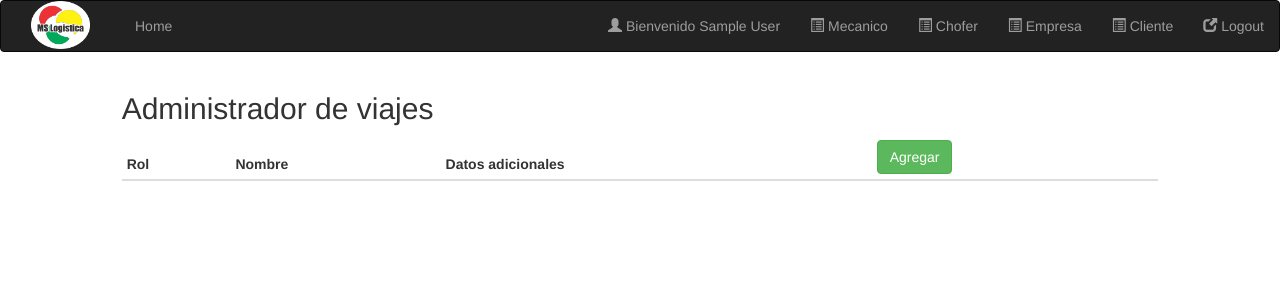
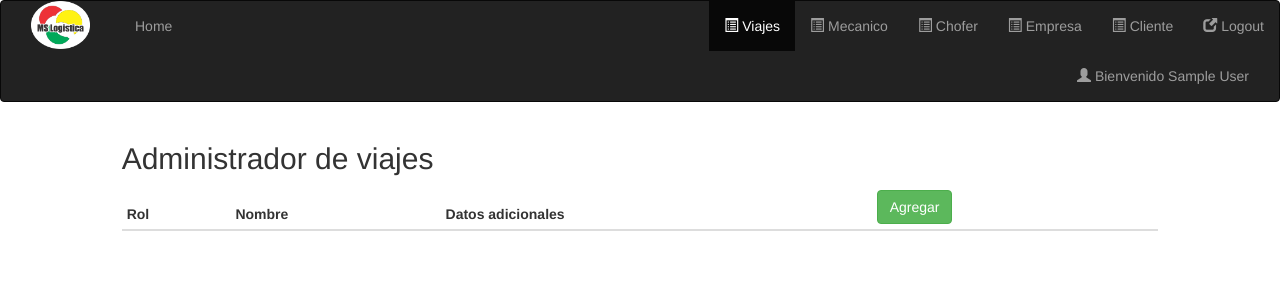
Before and after one commit to ProgramacionWebII/LogIkw, a PHP site: page /vistas/admin/abmViajes.php in a window 1280 px wide. Shown: the top 300 px of the page. Run offline with PHP 8.4, Linux system fonts and the light colour scheme; the visitor is signed in with stand-in values (Sample User, id 1); data that the repository does not hold is empty.

Commit message:
Arreglo el error de haber borrado el link "abmViajes"

```diff
--- a/vistas/admin/abmViajes.php
+++ b/vistas/admin/abmViajes.php
@@ -51,6 +51,9 @@
 	</ul>
 	<ul class="nav navbar-nav navbar-right">
 		<li><a href=" <?php echo 'abmMecanico.php'; ?>"><span class="glyphicon glyphicon-list-alt" ></span> Mecanico</a></li>
+	</ul>
+	<ul class="nav navbar-nav navbar-right">
+		<li class="active"><a href=" <?php echo 'abmViajes.php'; ?>"><span class="glyphicon glyphicon-list-alt" ></span> Viajes</a></li>
 	</ul>
 	<ul class="nav navbar-nav navbar-right">
 		<li><a href=""><span class="glyphicon glyphicon-user" ></span> Bienvenido <?php echo $admin['nombre'] ?></a></li>
```
